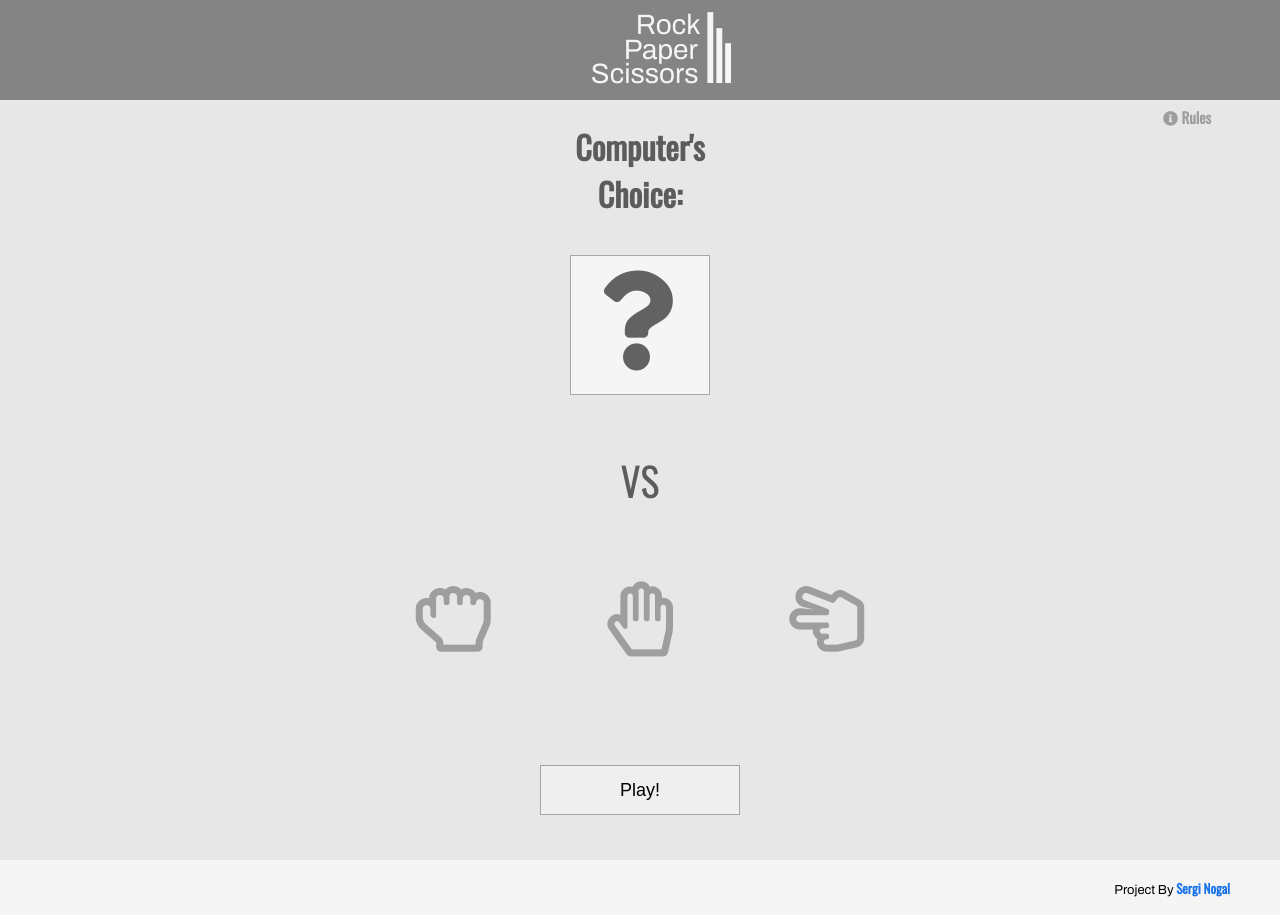
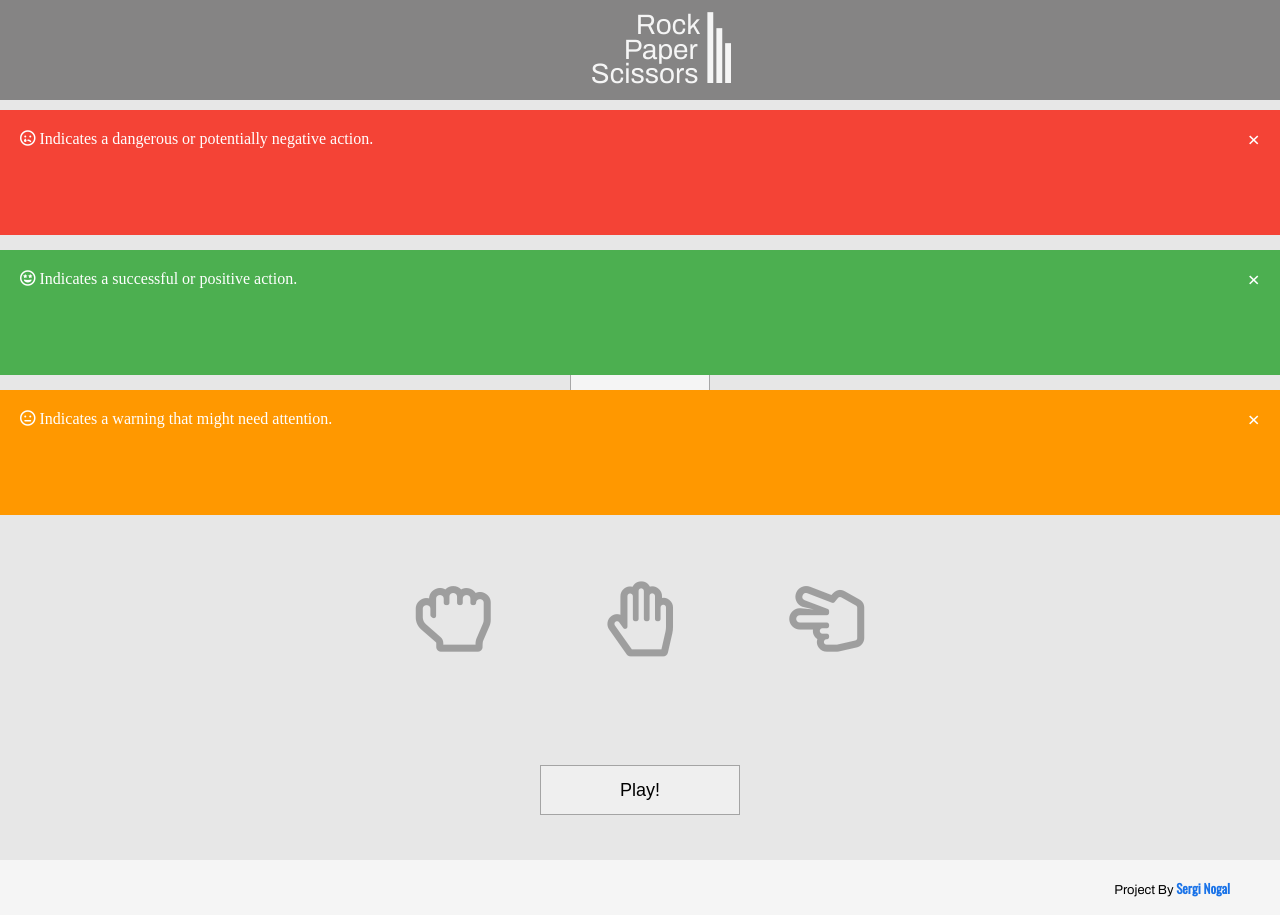
Before and after one commit to obviouswhy/rock-paper-scissors, a PHP site: page / in a window 1280 px wide. Run offline with PHP 8.4, Linux system fonts and the light colour scheme; some libraries are stand-ins or nearby versions.

Commit message:
New Design

```diff
--- a/css/style.css
+++ b/css/style.css
@@ -301,3 +301,40 @@ _Damn those are nice css loaders_
       transform: translateY(-20px);
     }
   }
+
+
+  .alert {
+    padding: 20px;
+    background-color: #f44336;
+    color: white;
+    opacity: 1;
+    transition: opacity 0.6s;
+    margin-bottom: 15px;
+    height: 85px;
+}
+
+.alert.success {background-color: #4CAF50;}
+.alert.info {background-color: #2196F3;}
+.alert.warning {background-color: #ff9800;}
+
+.closebtn {
+    margin-left: 15px;
+    color: white;
+    font-weight: bold;
+    float: right;
+    font-size: 22px;
+    line-height: 20px;
+    cursor: pointer;
+    transition: 0.3s;
+}
+
+.closebtn:hover {
+    color: black;
+}
+
+.alertContainer{
+    position: absolute;
+    width: 100vw;
+    box-sizing: border-box;
+    margin-top: 110px;
+}
--- a/index.html
+++ b/index.html
@@ -52,37 +52,74 @@
                 <ul class="tabsList">
                     <li class="rock">
                         <div>
-                            <input type="radio" name="tabs" id="rockP"/>
+                            <input type="radio" name="tabs" id="rockP" value="rock"/>
                             <!--<label for="rockPC">Rock</label>-->
                             <label for="rockP" class="far fa-hand-rock"></label>
                         </div>
                     </li>
                     <li class="paper">
                         <div>
-                            <input type="radio" name="tabs" id="paperP" />
+                            <input type="radio" name="tabs" id="paperP" value="paper"/>
                             <!--<label for="paperPC">Paper</label>-->
                             <label for="paperP" class="far fa-hand-paper"></label>
                         </div>
                     </li>
                     <li class="scissors">
                         <div>
-                            <input type="radio" name="tabs" id="scissorsP" />
+                            <input type="radio" name="tabs" id="scissorsP" value="scissors"/>
                             <!--<label for="scissorsPC">Scissors</label>-->
                             <label for="scissorsP" class="far fa-hand-scissors"></label>
                         </div>
                     </li>
                 </ul>
             </div>
-            <button class="play-btn" onclick="loadLoader()">Play!</button>
+            <button class="play-btn" onclick="playGame()">Play!</button>
         </div>
         <div class="footer">
-                <p>Project By <a href="#">Sergi Nogal</a></p>
+            <p>Project By <a href="#">Sergi Nogal</a></p>
+        </div>
+        <div class="alertContainer">
+                <div class="alert red" >
+                    <span class="closebtn">&times;</span>
+                    <i class="far fa-sad-tear"></i> Indicates a dangerous or potentially negative action.
+                </div>
+
+                <div class="alert success" >
+                    <span class="closebtn">&times;</span>
+                    <i class="far fa-grin-stars"></i> Indicates a successful or positive action.
+                </div>
+                <div class="alert warning" >
+                    <span class="closebtn">&times;</span>
+                    <i class="far fa-meh"></i> Indicates a warning that might need attention.
+                </div>
             </div>
     </div>
     <script>
-    function loadLoader(){
-        document.getElementsByClassName("loader")[0].style.display="block";
-        document.getElementsByClassName("fa-question")[0].style.display="none";
+    function playGame(){
+        /*note to my future self:
+        Sorry for the messy code, i'm just tired of the Rock Paper Scissors, I want to move to the next task*/
+        if ( document.querySelectorAll('input[type=radio]:checked').length == 0) {
+            alert('No choice selected..');
+
+        }else{
+             var playerSel = document.querySelectorAll('input[type=radio]:checked')[0].value;
+             var gameResult = playRound(playerSel,computerPlay());
+             var computer = gameResult.computer;
+
+             iconDisplay =  document.querySelector(".computerChoice i");
+             iconDisplay.style.display="none";
+
+             document.getElementsByClassName("loader")[0].style.display="block";
+             setTimeout(() => {
+                document.getElementsByClassName("loader")[0].style.display="none";
+             }, 1000);
+             iconDisplay.classList.remove("fa-question", "fa-hand-rock", "fa-hand-scissors", "fa-hand-paper");
+             iconDisplay.classList.add("fa-hand-"+computer);
+             iconDisplay.setAttribute("style","margin-left:17px;");
+
+             console.log(gameResult);
+        }
+        //document.getElementsByClassName("alert red")[0].setAttribute("style", "display:block; opacity:1;");
 
     }
     </script>
```
Also changed, not shown: js/main.js (+42 -39 lines).
